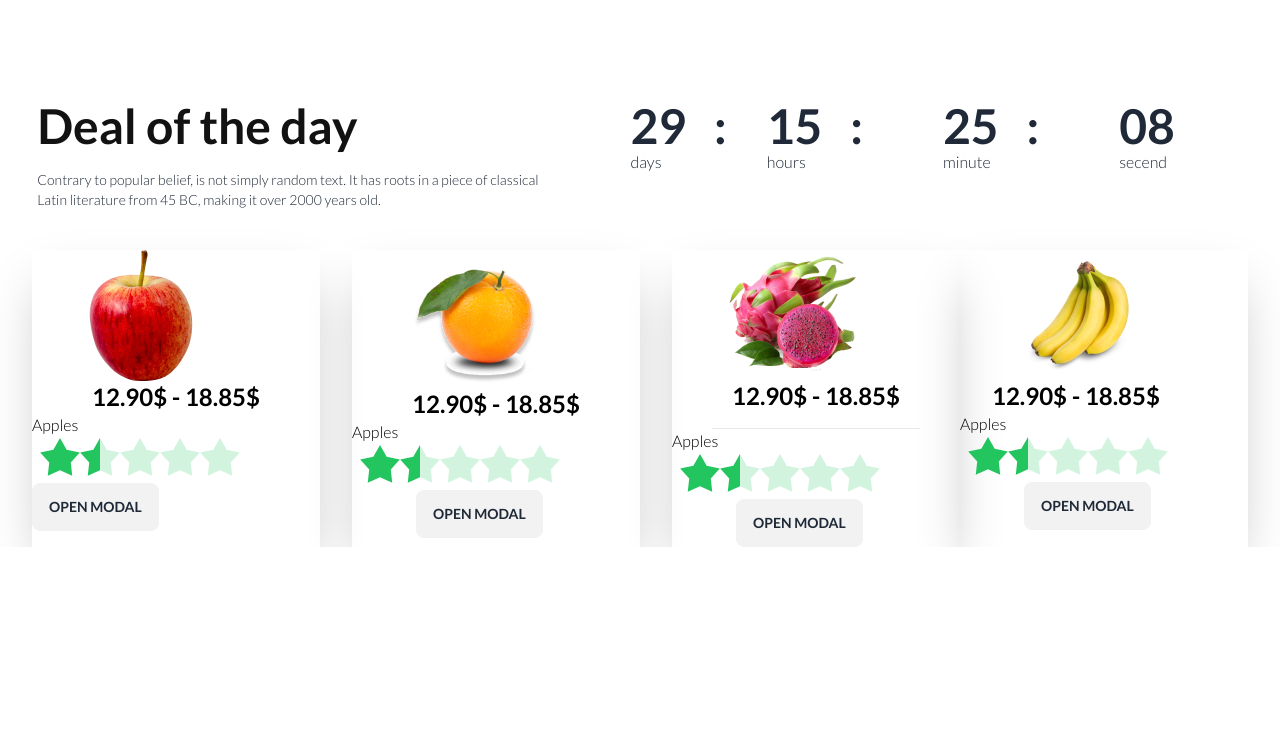
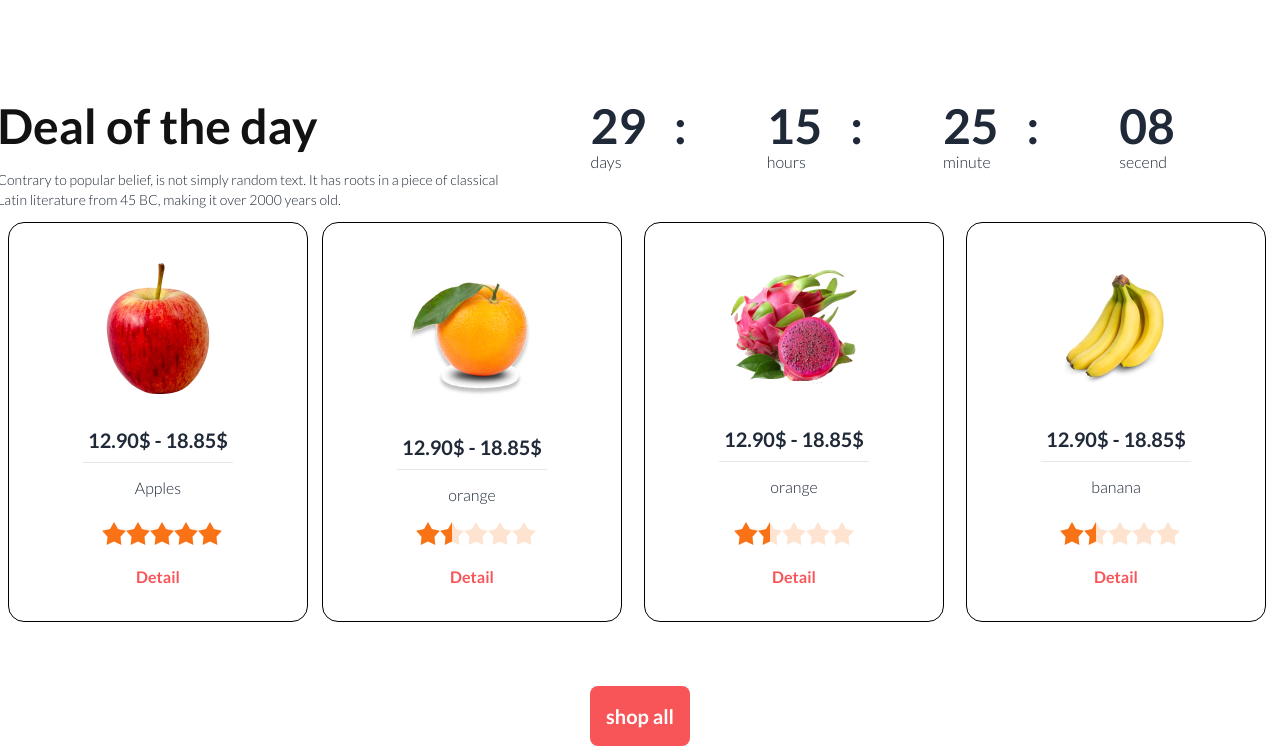
Before and after one commit to Majharul-Islam2121/fruit-love-page, a plain HTML site: page index.html in a window 1280 px wide. Shown: the part 638-1384 px from the top of the page. Before the commit the page ends 1185 px from the top, so only its background shows below. Drawn offline with nearby package versions, Linux system fonts and the light colour scheme.

```diff
--- a/index.html
+++ b/index.html
@@ -124,12 +124,12 @@
 </section>
 
 <section>
-<div class="flex gap-[80px] justify-center items-center mt-12">
+<div class="flex flex-col lg:flex-row gap-[80px] justify-center items-center mt-12">
 <div class="mt-9 space-y-5 -ml-10 p-3">
 <h3  class="text-[#121212] font-extrabold	text-5xl	">Deal of the day</h3>
 <p class="text-sm font-medium	space-y-4	"> Contrary to popular belief, is not simply random text. It has roots in a piece of classical <br> Latin literature from 45 BC, making it over 2000 years old.</p>
 </div>
-    <div class="-mr-[40px]">
+<div class="">
 <h3 class="font-extrabold	text-5xl	"> 29    &nbsp; :</h3>
 <p>days</p>
 </div>
@@ -141,8 +141,8 @@
 <h3  class="font-extrabold	text-5xl">25   &nbsp; :</h3>
 <p>minute</p>
 </div>
-    <div class="-mr-10">
-        <h3  class="font-extrabold	text-5xl	">08</h3>
+<div class="">
+<h3  class="font-extrabold	text-5xl">08</h3>
 <p>secend</p>
 </div>
 
@@ -153,148 +153,265 @@
 </section>
 
 
-          <section>
+<section class="grid  grid-cols-4 gap-2 md:container max:container">
+<div class="card  ml-2	 w-[300px] h-[400px]" style="border: 1px solid black;">
+<figure class="px-10 pt-10">
+<img src="/images/fruit6.png" alt="Shoes" class="" />
+</figure>
+<div class="card-body items-center text-center">
+<h2 class="card-title">12.90$ - 18.85$</h2>
+<div class="w-[150px] h-[6px]"><hr></div>
+<p>Apples</p>
 
-<div class="grid grid-cols-4 mt-7">
+<div class="rating rating-half">
+<input type="radio" name="rating-102" class="rating-hidden" />
+<input type="radio" name="rating-102" class="bg-orange-500 mask mask-star-2 mask-half-1" />
+<input type="radio" name="rating-102" class="bg-orange-500 mask mask-star-2 mask-half-2" />
+<input type="radio" name="rating-102" class="bg-orange-500 mask mask-star-2 mask-half-1" checked />
+<input type="radio" name="rating-102" class="bg-orange-500 mask mask-star-2 mask-half-2" />
+<input type="radio" name="rating-102" class="bg-orange-500 mask mask-star-2 mask-half-1" />
+<input type="radio" name="rating-102" class="bg-orange-500 mask mask-star-2 mask-half-2" />
+<input type="radio" name="rating-102" class="bg-orange-500 mask mask-star-2 mask-half-1" />
+<input type="radio" name="rating-102" class="bg-orange-500 mask mask-star-2 mask-half-2" />
+<input type="radio" name="rating-102" class="bg-orange-500 mask mask-star-2 mask-half-1" />
+<input type="radio" name="rating-102" class="bg-orange-500 mask mask-star-2 mask-half-2" />
+</div>
+<div class="card-actions">
 
-<div class="text-black shadow-2xl ml-8">
-    <img class="ml-14" src="./images/fruit6.png" alt="">
-<div>
-<h2 class="font-bold text-2xl text-center">12.90$ - 18.85$</h2>
-<p class="text-">Apples</p>
+<label for="my_modal_7" class="text-[#F85559] font-bold	text-base	 mt-3">Detail</label>
 
-<div class="rating rating-lg rating-half">
-    <input type="radio" name="rating-109" class="rating-hidden" />
-    <input type="radio" name="rating-109" class="bg-green-500 mask mask-star-2 mask-half-1" />
-    <input type="radio" name="rating-109" class="bg-green-500 mask mask-star-2 mask-half-2" />
-    <input type="radio" name="rating-109" class="bg-green-500 mask mask-star-2 mask-half-1" checked />
-    <input type="radio" name="rating-109" class="bg-green-500 mask mask-star-2 mask-half-2" />
-    <input type="radio" name="rating-109" class="bg-green-500 mask mask-star-2 mask-half-1" />
-    <input type="radio" name="rating-109" class="bg-green-500 mask mask-star-2 mask-half-2" />
-    <input type="radio" name="rating-109" class="bg-green-500 mask mask-star-2 mask-half-1" />
-    <input type="radio" name="rating-109" class="bg-green-500 mask mask-star-2 mask-half-2" />
-    <input type="radio" name="rating-109" class="bg-green-500 mask mask-star-2 mask-half-1" />
-    <input type="radio" name="rating-109" class="bg-green-500 mask mask-star-2 mask-half-2" />
-  </div>
-  <!-- The button to open modal -->
-<label for="my_modal_7" class="btn">open modal</label>
 
-<!-- Put this part before </body> -->
 <input type="checkbox" id="my_modal_7" class="modal-toggle" />
 <div class="modal">
-  <div class="modal-box">
-    <h3 class="text-lg font-bold">Hello!</h3>
-   <img src="./images/banner3.png" alt="">
+  <div class="modal-box h-[400px]">
+    <img class="ml-[170px]" src="./images/fruit8.png" alt="">
+    <h3 class="font-extrabold	text-4xl"> red dragon</h3>
+    <p class="mt-2">Professional employees are there for you to pick the most <br> amazing and fresh fruits.</p>
+    <div class="rating rating-half">
+      <input type="radio" name="rating-102" class="rating-hidden" />
+      <input type="radio" name="rating-102" class="bg-orange-500 mask mask-star-2 mask-half-1" />
+      <input type="radio" name="rating-102" class="bg-orange-500 mask mask-star-2 mask-half-2" />
+      <input type="radio" name="rating-102" class="bg-orange-500 mask mask-star-2 mask-half-1" checked />
+      <input type="radio" name="rating-102" class="bg-orange-500 mask mask-star-2 mask-half-2" />
+      <input type="radio" name="rating-102" class="bg-orange-500 mask mask-star-2 mask-half-1" />
+      <input type="radio" name="rating-102" class="bg-orange-500 mask mask-star-2 mask-half-2" />
+      <input type="radio" name="rating-102" class="bg-orange-500 mask mask-star-2 mask-half-1" />
+      <input type="radio" name="rating-102" class="bg-orange-500 mask mask-star-2 mask-half-2" />
+      <input type="radio" name="rating-102" class="bg-orange-500 mask mask-star-2 mask-half-1" />
+      <input type="radio" name="rating-102" class="bg-orange-500 mask mask-star-2 mask-half-2" />
       </div>
-  <label class="modal-backdrop" for="my_modal_7">Close</label>
+      <div class="flex  items-center justify-center gap-4 mt-3">
+        <div style="border:  1px solid black;" >
+<button class="text-[#F85559] py-2 px-2">Close</button>
+        </div>
+        <div class="bg-[#F85559] text-center text-white ">
+<button class="py-2 px-2">Buy Now</button>
         </div>
       </div>
   </div>
 
-<div class="text-black shadow-2xl ml-8">
-    <img class="ml-14" src="./images/fruit7.png" alt="">
-<div>
-<h2 class="font-bold text-2xl text-center">12.90$ - 18.85$</h2>
-<p>Apples</p>
-
-<div class="rating rating-lg rating-half">
-    <input type="radio" name="rating-0" class="rating-hidden" />
-    <input type="radio" name="rating-0" class="bg-green-500 mask mask-star-2 mask-half-1" />
-    <input type="radio" name="rating-0" class="bg-green-500 mask mask-star-2 mask-half-2" />
-    <input type="radio" name="rating-0" class="bg-green-500 mask mask-star-2 mask-half-1" checked />
-    <input type="radio" name="rating-0" class="bg-green-500 mask mask-star-2 mask-half-2" />
-    <input type="radio" name="rating-0" class="bg-green-500 mask mask-star-2 mask-half-1" />
-    <input type="radio" name="rating-10" class="bg-green-500 mask mask-star-2 mask-half-2" />
-    <input type="radio" name="rating-0" class="bg-green-500 mask mask-star-2 mask-half-1" />
-    <input type="radio" name="rating-0" class="bg-green-500 mask mask-star-2 mask-half-2" />
-    <input type="radio" name="rating-0" class="bg-green-500 mask mask-star-2 mask-half-1" />
-    <input type="radio" name="rating-0" class="bg-green-500 mask mask-star-2 mask-half-2" />
-  </div>
-  <!-- Open the modal using ID.showModal() method -->
-<button class="btn ml-16" onclick="my_modal_1.showModal()">open modal</button>
-<dialog id="my_modal_2" class="modal-2">
-  <form method="dialog" class="modal-box">
-    <h3 class="font-bold text-lg">Hello!</h3>
-    <p class="py-4">Press ESC key or click the button below to close</p>
-    <div class="modal-action">
-      <!-- if there is a button in form, it will close the modal -->
-      <button class="btn">Close</button>
-    </div>
-  </form>
-</dialog>
+  <label class="modal-backdrop" for="my_modal_7">Close</label>
 </div>
 </div>
-<div class="text-black shadow-2xl ml-8">
-    <img class="ml-14" src="./images/fruit8.png" alt="">
-<div>
-<h2 class="font-bold text-2xl text-center">12.90$ - 18.85$</h2>
-<hr class="ml-10 mr-10 mt-4">
-<p>Apples</p>
 
-<div class="rating rating-lg rating-half">
-    <input type="radio" name="rating-1" class="rating-hidden" />
-    <input type="radio" name="rating-1" class="bg-green-500 mask mask-star-2 mask-half-1" />
-    <input type="radio" name="rating-1" class="bg-green-500 mask mask-star-2 mask-half-2" />
-    <input type="radio" name="rating-1" class="bg-green-500 mask mask-star-2 mask-half-1" checked />
-    <input type="radio" name="rating-1" class="bg-green-500 mask mask-star-2 mask-half-2" />
-    <input type="radio" name="rating-1" class="bg-green-500 mask mask-star-2 mask-half-1" />
-    <input type="radio" name="rating-1" class="bg-green-500 mask mask-star-2 mask-half-2" />
-    <input type="radio" name="rating-1" class="bg-green-500 mask mask-star-2 mask-half-1" />
-    <input type="radio" name="rating-1" class="bg-green-500 mask mask-star-2 mask-half-2" />
-    <input type="radio" name="rating-1" class="bg-green-500 mask mask-star-2 mask-half-1" />
-    <input type="radio" name="rating-1" class="bg-green-500 mask mask-star-2 mask-half-2" />
 </div>
-  <!-- Open the modal using ID.showModal() method -->
-<button class="btn ml-16" onclick="my_modal_1.showModal()">open modal</button>
-<dialog id="my_modal_1" class="modal">
-  <form method="dialog" class="modal-box">
-    <h3 class="font-bold text-lg">Hello!</h3>
-    <p class="py-4">Press ESC key or click the button below to close</p>
-    <div class="modal-action">
-      <!-- if there is a button in form, it will close the modal -->
-      <button class="btn">Close</button>
+
 </div>
-  </form>
-</dialog>
+
+
+<div class="card   w-[300px] h-[400px]" style="border: 1px solid black;">
+<figure class="px-10 pt-10">
+<img src="/images/fruit7.png" alt="Shoes" class="" />
+</figure>
+<div class="card-body items-center text-center">
+<h2 class="card-title">12.90$ - 18.85$</h2>
+<div class="w-[150px] h-[6px]"><hr></div>
+<p>orange</p>
+<div class="rating rating-half">
+<input type="radio" name="rating-101" class="rating-hidden" />
+<input type="radio" name="rating-101" class="bg-orange-500 mask mask-star-2 mask-half-1" />
+<input type="radio" name="rating-101" class="bg-orange-500 mask mask-star-2 mask-half-2" />
+<input type="radio" name="rating-101" class="bg-orange-500 mask mask-star-2 mask-half-1" checked />
+<input type="radio" name="rating-101" class="bg-orange-500 mask mask-star-2 mask-half-2" />
+<input type="radio" name="rating-101" class="bg-orange-500 mask mask-star-2 mask-half-1" />
+<input type="radio" name="rating-101" class="bg-orange-500 mask mask-star-2 mask-half-2" />
+<input type="radio" name="rating-101" class="bg-orange-500 mask mask-star-2 mask-half-1" />
+<input type="radio" name="rating-101" class="bg-orange-500 mask mask-star-2 mask-half-2" />
+<input type="radio" name="rating-101" class="bg-orange-500 mask mask-star-2 mask-half-1" />
+<input type="radio" name="rating-101" class="bg-orange-500 mask mask-star-2 mask-half-2" />
+</div>
+
+<div class="card-actions">
+
+  <label for="my_modal_6" class="text-[#F85559] font-bold	text-base	 mt-3">Detail</label>
+
+
+  <input type="checkbox" id="my_modal_6" class="modal-toggle" />
+  <div class="modal">
+    <div class="modal-box h-[400px]">
+      <img class="ml-[70px]" src="./images/fruit7.png" alt="">
+      <h3 class="font-extrabold	text-4xl">orange</h3>
+      <p class="mt-2">Professional employees are there for you to pick the most <br> amazing and fresh fruits.</p>
+      <div class="rating rating-half">
+        <input type="radio" name="rating-12" class="rating-hidden" />
+        <input type="radio" name="rating-12" class="bg-orange-500 mask mask-star-2 mask-half-1" />
+        <input type="radio" name="rating-12" class="bg-orange-500 mask mask-star-2 mask-half-2" />
+        <input type="radio" name="rating-12" class="bg-orange-500 mask mask-star-2 mask-half-1" checked />
+        <input type="radio" name="rating-12" class="bg-orange-500 mask mask-star-2 mask-half-2" />
+        <input type="radio" name="rating-12" class="bg-orange-500 mask mask-star-2 mask-half-1" />
+        <input type="radio" name="rating-12" class="bg-orange-500 mask mask-star-2 mask-half-2" />
+        <input type="radio" name="rating-12" class="bg-orange-500 mask mask-star-2 mask-half-1" />
+        <input type="radio" name="rating-12" class="bg-orange-500 mask mask-star-2 mask-half-2" />
+        <input type="radio" name="rating-12" class="bg-orange-500 mask mask-star-2 mask-half-1" />
+        <input type="radio" name="rating-12" class="bg-orange-500 mask mask-star-2 mask-half-2" />
+        </div>
+        <div class="flex  items-center justify-center gap-4 mt-3">
+          <div style="border:  1px solid black;" >
+  <button class="text-[#F85559] py-2 px-2">Close</button>
+          </div>
+          <div class="bg-[#F85559] text-center text-white ">
+  <button class="py-2 px-2">Buy Now</button>
           </div>
         </div>
-<div class="text-black shadow-2xl mr-8">
-    <img class="ml-14" src="./images/fruit9.png" alt="">
-<div>
-<h2 class="font-bold text-2xl ml-8">12.90$ - 18.85$</h2>
-<p>Apples</p>
+    </div>
 
-<div class="rating rating-lg rating-half">
-    <input type="radio" name="rating-10" class="rating-hidden" />
-    <input type="radio" name="rating-10" class="bg-green-500 mask mask-star-2 mask-half-1" />
-    <input type="radio" name="rating-10" class="bg-green-500 mask mask-star-2 mask-half-2" />
-    <input type="radio" name="rating-10" class="bg-green-500 mask mask-star-2 mask-half-1" checked />
-    <input type="radio" name="rating-10" class="bg-green-500 mask mask-star-2 mask-half-2" />
-    <input type="radio" name="rating-10" class="bg-green-500 mask mask-star-2 mask-half-1" />
-    <input type="radio" name="rating-10" class="bg-green-500 mask mask-star-2 mask-half-2" />
-    <input type="radio" name="rating-10" class="bg-green-500 mask mask-star-2 mask-half-1" />
-    <input type="radio" name="rating-10" class="bg-green-500 mask mask-star-2 mask-half-2" />
-    <input type="radio" name="rating-10" class="bg-green-500 mask mask-star-2 mask-half-1" />
-    <input type="radio" name="rating-10" class="bg-green-500 mask mask-star-2 mask-half-2" />
+    <label class="modal-backdrop" for="my_modal_6">Close</label>
   </div>
-  <!-- Open the modal using ID.showModal() method -->
-<button class="btn ml-16" onclick="my_modal_1.showModal()">open modal</button>
-<dialog id="my_modal_1" class="modal">
-  <form method="dialog" class="modal-box">
-    <h3 class="font-bold text-lg">Hello!</h3>
-    <p class="py-4">Press ESC key or click the button below to close</p>
-    <div class="modal-action">
-      <!-- if there is a button in form, it will close the modal -->
-      <button class="btn">Close</button>
   </div>
-  </form>
-</dialog>
+</div>
+</div>
+
+
+<div class="card   w-[300px] h-[400px]" style="border: 1px solid black;">
+<figure class="px-10 pt-10">
+<img src="/images/fruit8.png" alt="Shoes" class="" />
+</figure>
+<div class="card-body items-center text-center">
+<h2 class="card-title">12.90$ - 18.85$</h2>
+<div class="w-[150px] h-[6px]"><hr></div>
+<p>orange</p>
+<div class="rating rating-half">
+<input type="radio" name="rating-10" class="rating hidden" />
+<input type="radio" name="rating-10" class="bg-orange-500 mask mask-star-2 mask-half-1" />
+<input type="radio" name="rating-10" class="bg-orange-500 mask mask-star-2 mask-half-2" />
+<input type="radio" name="rating-10" class="bg-orange-500 mask mask-star-2 mask-half-1" checked />
+<input type="radio" name="rating-10" class="bg-orange-500 mask mask-star-2 mask-half-2" />
+<input type="radio" name="rating-10" class="bg-orange-500 mask mask-star-2 mask-half-1" />
+<input type="radio" name="rating-10" class="bg-orange-500 mask mask-star-2 mask-half-2" />
+<input type="radio" name="rating-10" class="bg-orange-500 mask mask-star-2 mask-half-1" />
+<input type="radio" name="rating-10" class="bg-orange-500 mask mask-star-2 mask-half-2" />
+<input type="radio" name="rating-10" class="bg-orange-500 mask mask-star-2 mask-half-1" />
+<input type="radio" name="rating-10" class="bg-orange-500 mask mask-star-2 mask-half-2" />
+</div>
+
+<div class="card-actions">
+
+  <label for="my_modal_5" class="text-[#F85559] font-bold	text-base	 mt-3">Detail</label>
+
+
+  <input type="checkbox" id="my_modal_5" class="modal-toggle" />
+  <div class="modal">
+    <div class="modal-box h-[400px]">
+      <img class="ml-[170px]" src="./images/fruit9.png" alt="">
+      <h3 class="font-extrabold	text-4xl">banana</h3>
+      <p class="mt-2">Professional employees are there for you to pick the most <br> amazing and fresh fruits.</p>
+      <div class="rating rating-half">
+        <input type="radio" name="rating-102" class="rating-hidden" />
+        <input type="radio" name="rating-102" class="bg-orange-500 mask mask-star-2 mask-half-1" />
+        <input type="radio" name="rating-102" class="bg-orange-500 mask mask-star-2 mask-half-2" />
+        <input type="radio" name="rating-102" class="bg-orange-500 mask mask-star-2 mask-half-1" checked />
+        <input type="radio" name="rating-102" class="bg-orange-500 mask mask-star-2 mask-half-2" />
+        <input type="radio" name="rating-102" class="bg-orange-500 mask mask-star-2 mask-half-1" />
+        <input type="radio" name="rating-102" class="bg-orange-500 mask mask-star-2 mask-half-2" />
+        <input type="radio" name="rating-102" class="bg-orange-500 mask mask-star-2 mask-half-1" />
+        <input type="radio" name="rating-102" class="bg-orange-500 mask mask-star-2 mask-half-2" />
+        <input type="radio" name="rating-102" class="bg-orange-500 mask mask-star-2 mask-half-1" />
+        <input type="radio" name="rating-102" class="bg-orange-500 mask mask-star-2 mask-half-2" />
+        </div>
+        <div class="flex  items-center justify-center gap-4 mt-3">
+          <div style="border:  1px solid black;" >
+  <button class="text-[#F85559] py-2 px-2">Close</button>
+          </div>
+          <div class="bg-[#F85559] text-center text-white ">
+  <button class="py-2 px-2">Buy Now</button>
+          </div>
+        </div>
+    </div>
+
+    <label class="modal-backdrop" for="my_modal_5">Close</label>
+  </div>
+  </div>
+</div>
+</div>
+
+
+            <div class="card   w-[300px] h-[400px]" style="border: 1px solid black;">
+              <figure class="px-10 pt-10">
+                <img src="/images/fruit9.png" alt="Shoes" class="" />
+              </figure>
+              <div class="card-body items-center text-center">
+                <h2 class="card-title">12.90$ - 18.85$</h2>
+                <div class="w-[150px] h-[6px]"><hr></div>
+                <p>banana</p>
+                <div class="rating rating-half">
+                  <input type="radio" name="rating-1" class="rating-hidden" />
+                  <input type="radio" name="rating-1" class="bg-orange-500 mask mask-star-2 mask-half-1" />
+                  <input type="radio" name="rating-1" class="bg-orange-500 mask mask-star-2 mask-half-2" />
+                  <input type="radio" name="rating-1" class="bg-orange-500 mask mask-star-2 mask-half-1" checked />
+                  <input type="radio" name="rating-1" class="bg-orange-500 mask mask-star-2 mask-half-2" />
+                  <input type="radio" name="rating-1" class="bg-orange-500 mask mask-star-2 mask-half-1" />
+                  <input type="radio" name="rating-1" class="bg-orange-500 mask mask-star-2 mask-half-2" />
+                  <input type="radio" name="rating-1" class="bg-orange-500 mask mask-star-2 mask-half-1" />
+                  <input type="radio" name="rating-1" class="bg-orange-500 mask mask-star-2 mask-half-2" />
+                  <input type="radio" name="rating-1" class="bg-orange-500 mask mask-star-2 mask-half-1" />
+                  <input type="radio" name="rating-1" class="bg-orange-500 mask mask-star-2 mask-half-2" />
+                </div>
+
+                <div class="card-actions">
+
+                  <label for="my_modal_3" class="text-[#F85559] font-bold	text-base	 mt-3">Detail</label>
+
+
+                  <input type="checkbox" id="my_modal_3" class="modal-toggle" />
+                  <div class="modal">
+                    <div class="modal-box h-[400px]">
+                      <img class="ml-[170px]" src="./images/fruit6.png" alt="">
+                      <h3 class="font-extrabold	text-4xl">apple</h3>
+                      <p class="mt-2">Professional employees are there for you to pick the most <br> amazing and fresh fruits.</p>
+                      <div class="rating rating-half">
+                        <input type="radio" name="rating-102" class="rating-hidden" />
+                        <input type="radio" name="rating-102" class="bg-orange-500 mask mask-star-2 mask-half-1" />
+                        <input type="radio" name="rating-102" class="bg-orange-500 mask mask-star-2 mask-half-2" />
+                        <input type="radio" name="rating-102" class="bg-orange-500 mask mask-star-2 mask-half-1" checked />
+                        <input type="radio" name="rating-102" class="bg-orange-500 mask mask-star-2 mask-half-2" />
+                        <input type="radio" name="rating-102" class="bg-orange-500 mask mask-star-2 mask-half-1" />
+                        <input type="radio" name="rating-102" class="bg-orange-500 mask mask-star-2 mask-half-2" />
+                        <input type="radio" name="rating-102" class="bg-orange-500 mask mask-star-2 mask-half-1" />
+                        <input type="radio" name="rating-102" class="bg-orange-500 mask mask-star-2 mask-half-2" />
+                        <input type="radio" name="rating-102" class="bg-orange-500 mask mask-star-2 mask-half-1" />
+                        <input type="radio" name="rating-102" class="bg-orange-500 mask mask-star-2 mask-half-2" />
+                        </div>
+                        <div class="flex  items-center justify-center gap-4 mt-3">
+                          <div style="border:  1px solid black;" >
+                  <button class="text-[#F85559] py-2 px-2">Close</button>
+                          </div>
+                          <div class="bg-[#F85559] text-center text-white ">
+                  <button class="py-2 px-2">Buy Now</button>
+                          </div>
+                        </div>
+                    </div>
+
+                    <label class="modal-backdrop" for="my_modal_3">Close</label>
+                  </div>
                   </div>
               </div>
             </div>
 
 
           </section>
+         <div class="text-center mt-16">  <button class= "rounded-lg font-extrabold	 text-xl	 text-white p-4 bg-[#F85559] text-center"  >shop all</button></div>
+
+
     </header>
 
     <main>
```
Lines whose indentation alone changed are shown as unchanged.
